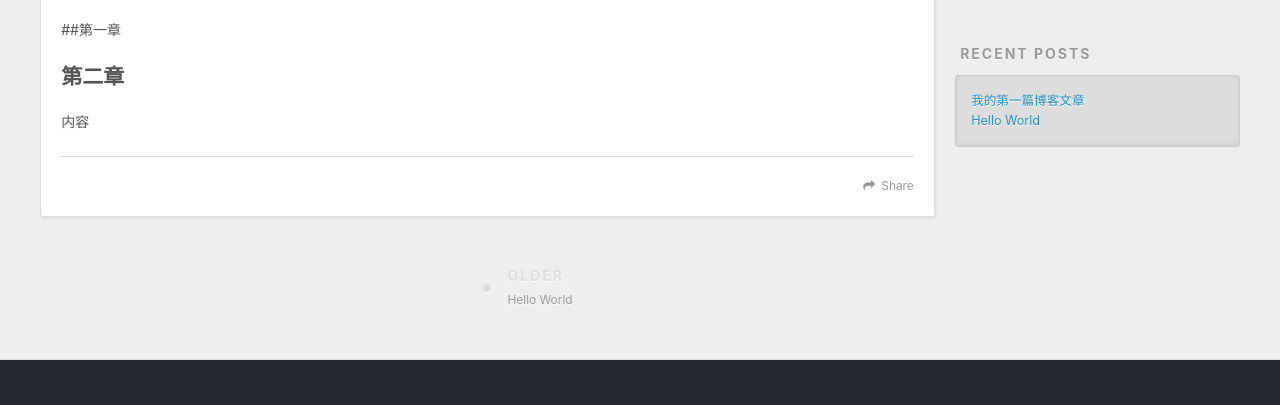
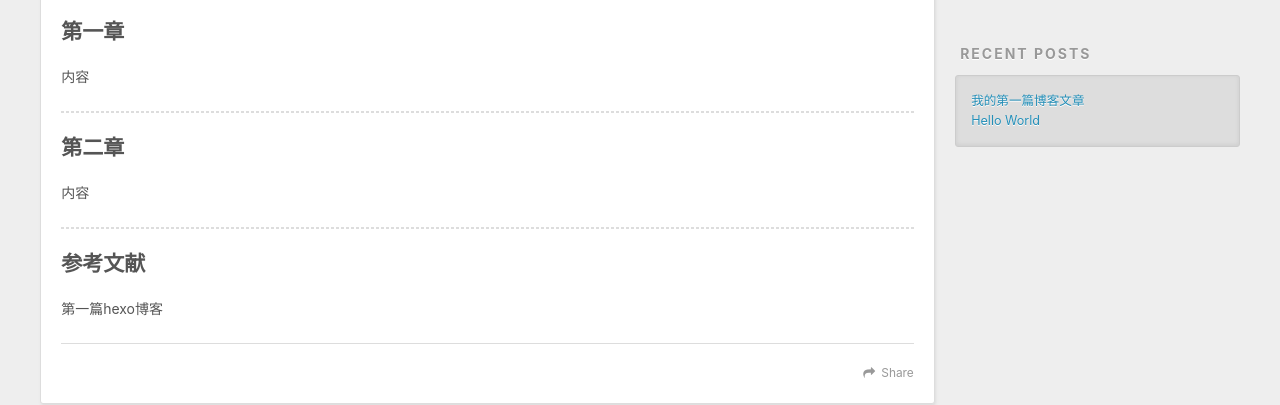
Before and after one commit to KobeBryant8-24-MVP/KobeBryant8-24-MVP.github.io, a plain HTML site: page 2020/08/17/我的第一篇博客文章/index.html in a window 1280 px wide. Shown: the part 434-839 px from the top of the page. Drawn offline with nearby package versions, Linux system fonts and the light colour scheme.

Commit message:
Site updated: 2020-08-17 15:27:07

```diff
--- a/2020/08/17/我的第一篇博客文章/index.html
+++ b/2020/08/17/我的第一篇博客文章/index.html
@@ -7,15 +7,15 @@
 
   <title>我的第一篇博客文章 | Hexo</title>
   <meta name="viewport" content="width=device-width, initial-scale=1, maximum-scale=1">
-  <meta name="description" content="##第一章 第二章内容">
+  <meta name="description" content="第一章内容  第二章内容  参考文献第一篇hexo博客">
 <meta property="og:type" content="article">
 <meta property="og:title" content="我的第一篇博客文章">
 <meta property="og:url" content="http://yoursite.com/2020/08/17/%E6%88%91%E7%9A%84%E7%AC%AC%E4%B8%80%E7%AF%87%E5%8D%9A%E5%AE%A2%E6%96%87%E7%AB%A0/index.html">
 <meta property="og:site_name" content="Hexo">
-<meta property="og:description" content="##第一章 第二章内容">
+<meta property="og:description" content="第一章内容  第二章内容  参考文献第一篇hexo博客">
 <meta property="og:locale" content="en_US">
 <meta property="article:published_time" content="2020-08-17T03:20:26.000Z">
-<meta property="article:modified_time" content="2020-08-17T03:23:30.004Z">
+<meta property="article:modified_time" content="2020-08-17T07:22:59.983Z">
 <meta property="article:author" content="John Doe">
 <meta name="twitter:card" content="summary">
 
@@ -88,8 +88,11 @@
 
     <div class="article-entry" itemprop="articleBody">
 
-        <p>##第一章</p>
+        <h2 id="第一章"><a href="#第一章" class="headerlink" title="第一章"></a>第一章</h2><p>内容</p>
+<hr>
 <h2 id="第二章"><a href="#第二章" class="headerlink" title="第二章"></a>第二章</h2><p>内容</p>
+<hr>
+<h2 id="参考文献"><a href="#参考文献" class="headerlink" title="参考文献"></a>参考文献</h2><p>第一篇hexo博客</p>
 
 
     </div>
```
Also changed, not shown: index.html (+4 -1 lines).
